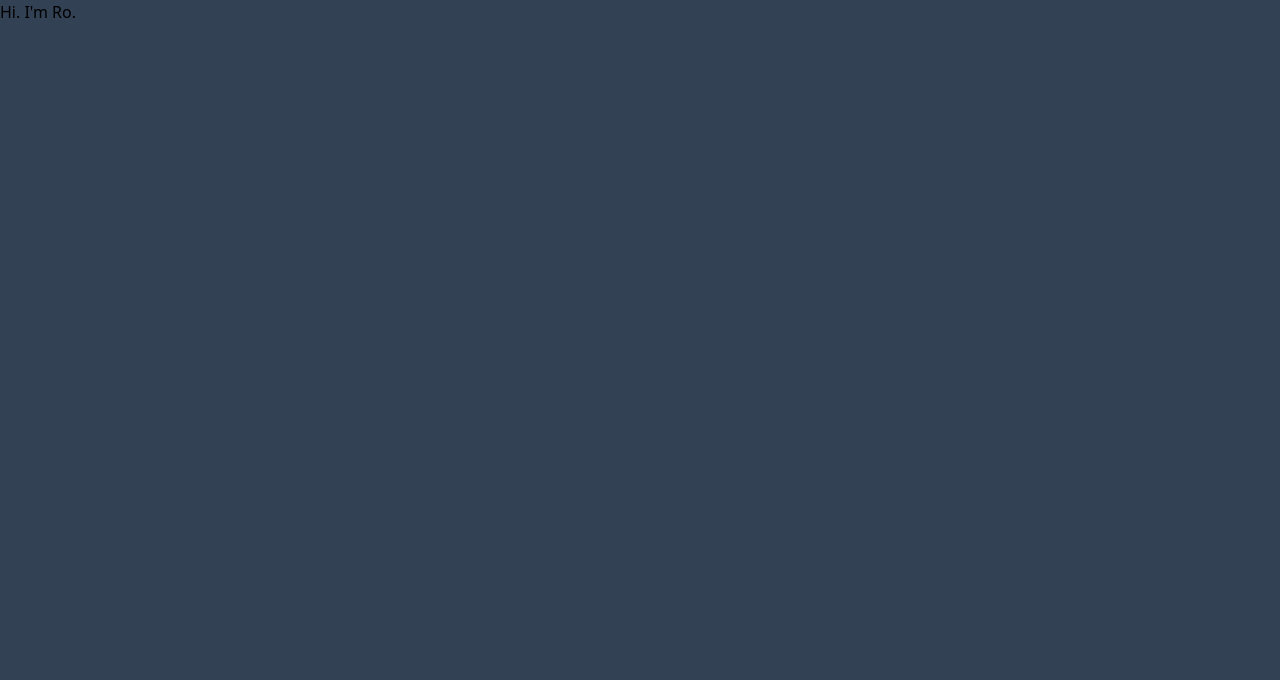
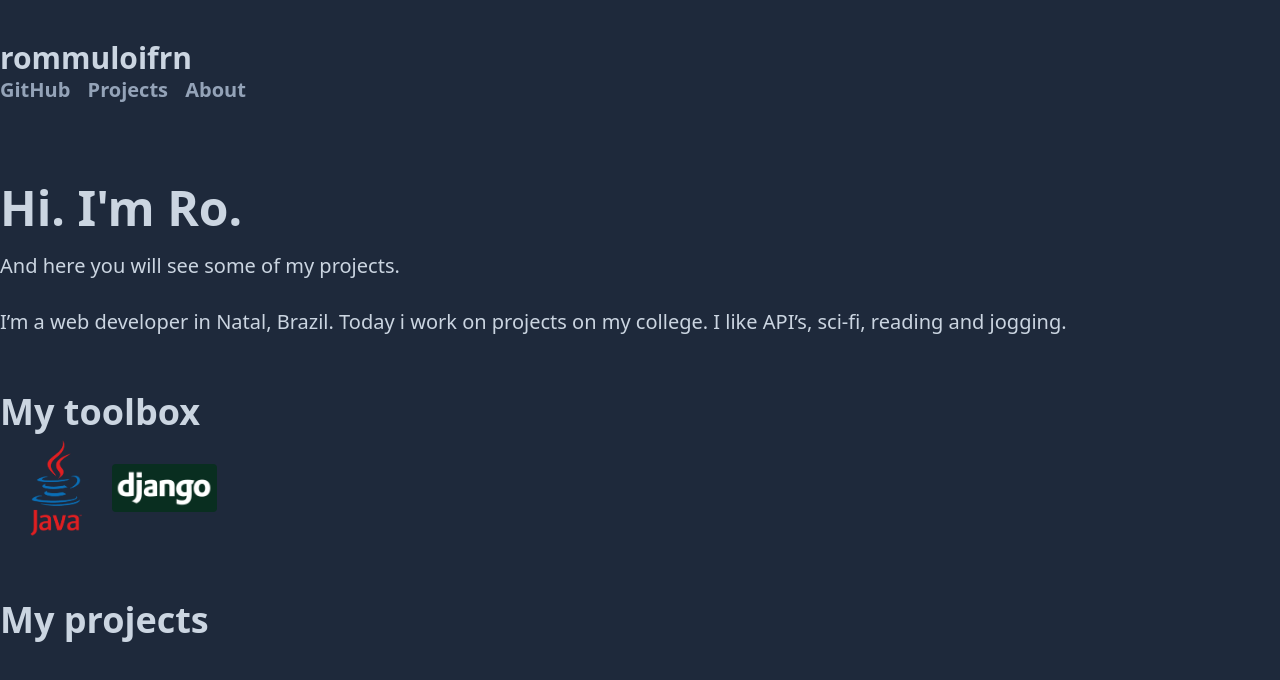
Before and after one commit to rommuloifrn/rommuloifrn.github.io, a plain HTML site: page index.html in a window 1280 px wide. Drawn offline with Linux system fonts and the light colour scheme.

Commit message:
there is something!

```diff
--- a/index.html
+++ b/index.html
@@ -7,10 +7,48 @@
 
     <link rel="stylesheet" href="output.css">
 </head>
-<body class="bg-slate-700">
-    <nav></nav>
-    <div class="container">
-        <h1>Hi. I'm Ro.</h1>
-    </div>
+<body class="bg-slate-800 text-slate-300">
+    <main class="container mx-auto mt-10">
+        <nav>
+            <span class="font-bold text-3xl salmonable">rommuloifrn</span>
+            <div class="">
+                <a class="under-link" href="https://github.com/rommuloifrn" target="_blank">
+                    <span>GitHub</span>
+                </a>
+                <a class="under-link" href="">
+                    <span>Projects</span>
+                </a>
+                <a class="under-link" href="">
+                    <span>About</span>
+                </a>
+
+
+
+            </div>
+        </nav>
+        <div class="mt-20">
+            <h1 class="text-5xl my-5 font-semibold">Hi. I'm Ro.</h1>
+            <span class="text-xl">
+                And here you will see some of my projects. <br><br>
+
+                I’m a web developer in Natal, Brazil. Today i work on projects on my college. I like API’s, sci-fi, reading and jogging.
+            </span>
+
+        </div>
+
+        <div class="mt-14">
+            <h3 class="text-head">My toolbox</h3>
+            <div class="flex">
+                <img class="toolimg" src="img/java.png" alt="">
+                <img class="toolimg-hor rounded" src="img/django.png" alt="">
+            </div>
+        </div>
+
+        <div class="mt-14">
+            <h3 class="text-head">My projects</h3>
+
+        </div>
+
+    </main>
 </body>
 </html>
--- a/tailwind/input.css
+++ b/tailwind/input.css
@@ -1,3 +1,21 @@
 @tailwind base;
 @tailwind components;
 @tailwind utilities;
+
+@layer components {
+    .under-link {
+        @apply font-bold mr-3 text-slate-400 text-xl salmonable;
+    }
+    .salmonable {
+        @apply hover:text-red-400;
+    }
+    .toolimg {
+        @apply h-28;
+    }
+    .toolimg-hor {
+        @apply h-12 my-auto;
+    }
+    .text-head {
+        @apply text-4xl font-semibold;
+    }
+}
```
Also changed, not shown: img/django.png (added), img/java.png (added), output.css.
